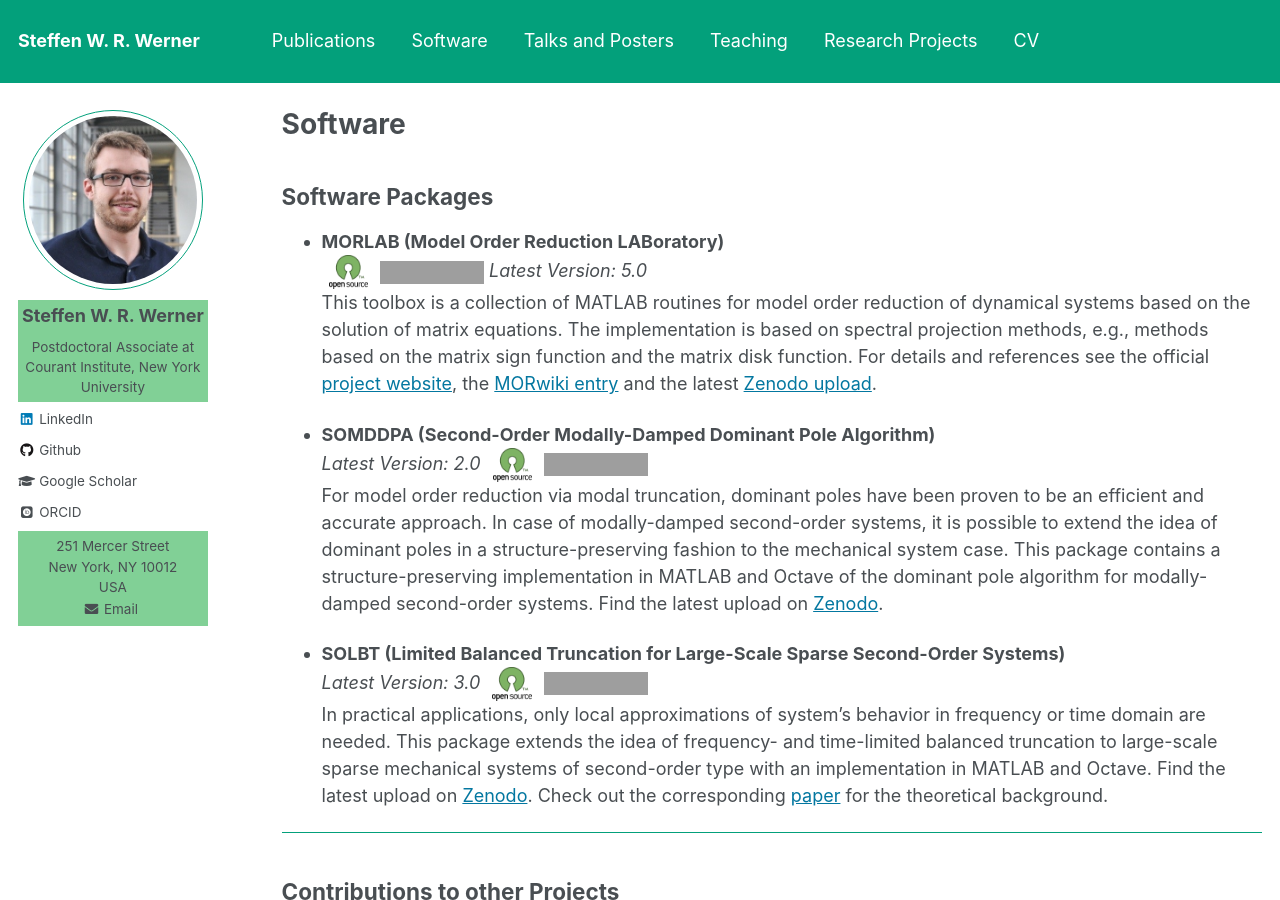
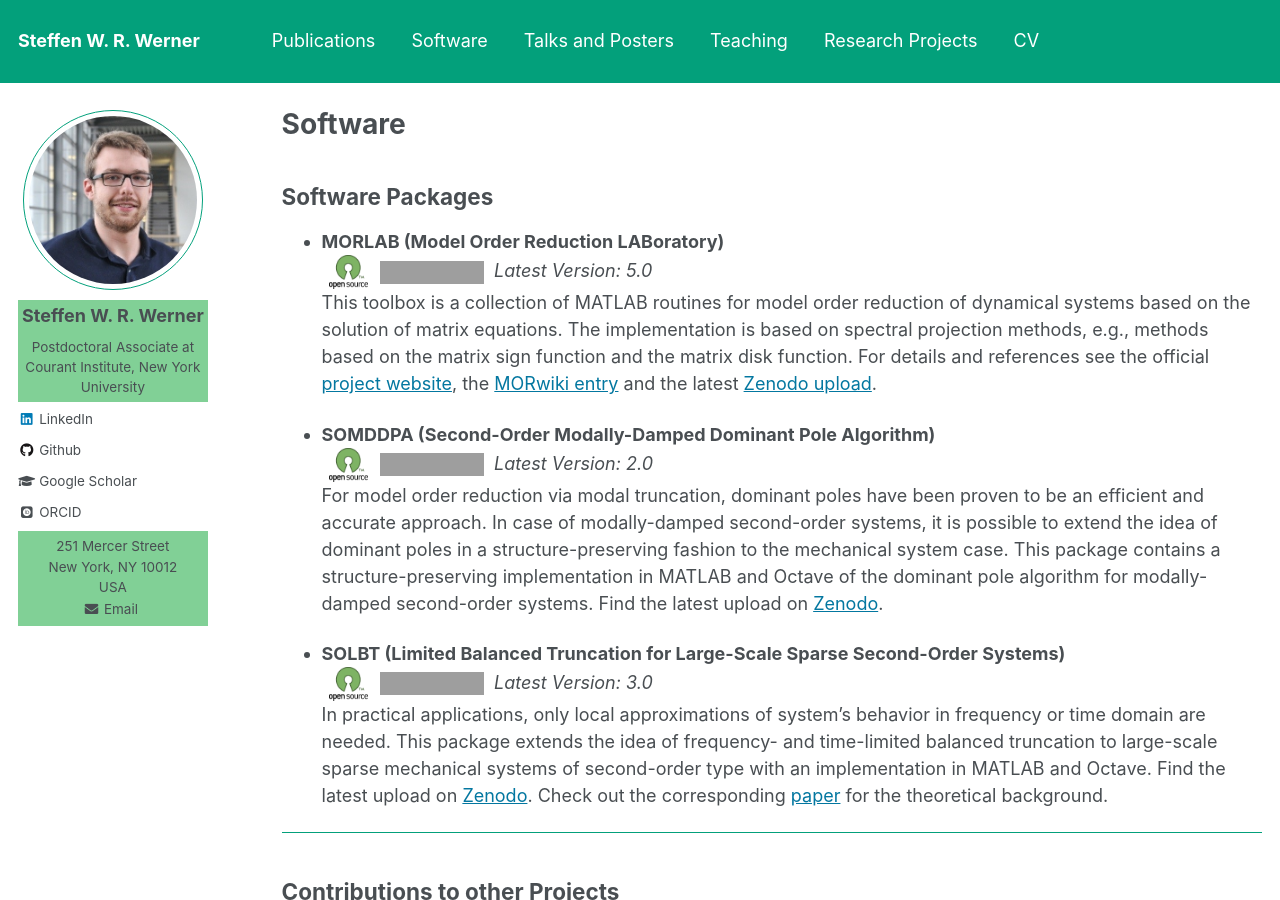
Before and after one commit to ninsteve/ninsteve.github.io, a Jekyll site: the page built from _pages/software.md, in a window 1280 px wide and 900 px high. Built offline with Jekyll 4.4.1, drawn with Linux system fonts in a browser that asks for light colours; nearby versions of some CDN libraries; some web fonts are replaced; formulas are drawn with MathJax 3; grey boxes are pictures that could not be loaded.

Commit message:
Further style changes for software entries.

```diff
--- a/_pages/software.md
+++ b/_pages/software.md
@@ -21,7 +21,7 @@ author_profile: true
   <a href="https://www.gnu.org/licenses/gpl-3.0">
   <img src="https://img.shields.io/badge/License-GPLv3+-blue.svg"
   alt="License: GPL v3" class="badge"></a>
-  *Latest Version: 5.0*<br/>
+  &nbsp;*Latest Version: 5.0*<br/>
   This toolbox is a collection of MATLAB routines for model order reduction of
   dynamical systems based on the solution of matrix equations.
   The implementation is based on spectral projection methods, e.g., methods
@@ -34,14 +34,14 @@ author_profile: true
   href="https://doi.org/10.5281/zenodo.842658">Zenodo upload</a>.
 
 * **SOMDDPA (Second-Order Modally-Damped Dominant Pole Algorithm)**<br/>
-  *Latest Version: 2.0*
   <a target ="_blank"
   href="https://en.wikipedia.org/wiki/Open-source_software">
   <img src="../images/open_source_symbol.png" alt="Open Source Software"
   class="opensource"></a>
   <a href="https://opensource.org/licenses/BSD-2-Clause">
   <img src="https://img.shields.io/badge/License-BSD%202--Clause-orange.svg"
-  alt="License: BSD 2-Clause" class="badge"></a><br/>
+  alt="License: BSD 2-Clause" class="badge"></a>
+  &nbsp;*Latest Version: 2.0*<br/>
   For model order reduction via modal truncation, dominant poles have been
   proven to be an efficient and accurate approach.
   In case of modally-damped second-order systems, it is possible to extend the
@@ -54,14 +54,14 @@ author_profile: true
 
 * **SOLBT (Limited Balanced Truncation for Large-Scale Sparse Second-Order
   Systems)**<br/>
-  *Latest Version: 3.0*
   <a target ="_blank"
   href="https://en.wikipedia.org/wiki/Open-source_software">
   <img src="../images/open_source_symbol.png" alt="Open Source Software"
   class="opensource"></a>
   <a href="https://opensource.org/licenses/BSD-2-Clause">
   <img src="https://img.shields.io/badge/License-BSD%202--Clause-orange.svg"
-  alt="License: BSD 2-Clause" class="badge"></a><br/>
+  alt="License: BSD 2-Clause" class="badge"></a>
+  &nbsp;*Latest Version: 3.0*<br/>
   In practical applications, only local approximations of system's behavior in
   frequency or time domain are needed.
   This package extends the idea of frequency- and time-limited balanced
```
